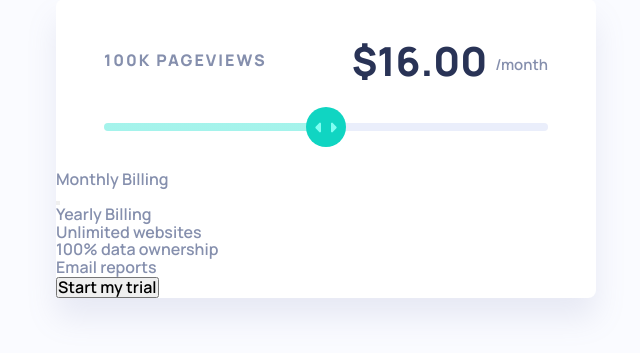
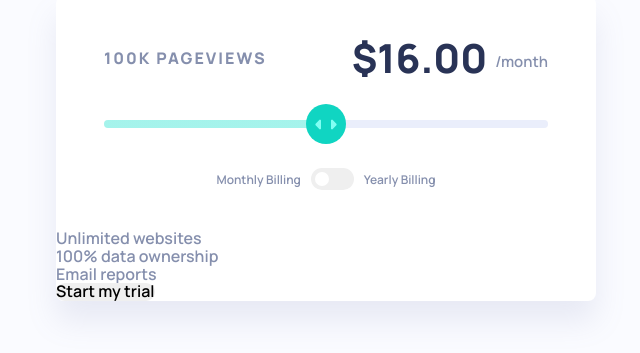
Before and after one commit to karolbanat/interactive-pricing-component, a website: page index.html in a window 1280 px wide. Shown: the part 321-674 px from the top of the page, without its empty margins (314-954 px from the left). Drawn offline with Linux system fonts and the light colour scheme.

Commit message:
Basic toggle styling

```diff
--- a/index.html
+++ b/index.html
@@ -32,7 +32,7 @@
 				</form>
 				<div class="toggle">
 					<p class="toggle__label">Monthly Billing</p>
-					<button class="btn btn--toggle" aria-label="Toggle to yearly billing"></button>
+					<button class="btn btn--toggle btn--toggle-left" aria-label="Toggle to yearly billing"></button>
 					<p class="toggle__label">Yearly Billing </p>
 				</div>
 				<div class="divider"></div>
--- /dev/null
+++ b/src/sass/components/_btn.scss
@@ -0,0 +1,38 @@
+.btn {
+	border: none;
+	border-radius: 100vmax;
+
+	cursor: pointer;
+
+	&--toggle {
+		--circle-width: 1.4rem;
+		--circle-left: 0.4rem;
+
+		position: relative;
+		width: 4.3rem;
+		height: 2.2rem;
+
+		&::before {
+			content: '';
+			position: absolute;
+			top: 50%;
+			transform: translateY(-50%);
+
+			width: var(--circle-width);
+			aspect-ratio: 1;
+
+			background-color: var(--toggle);
+			border-radius: 100vmax;
+
+			transition: left 0.35s ease;
+		}
+
+		&-left::before {
+			left: var(--circle-left);
+		}
+
+		&-right::before {
+			left: calc(100% - var(--circle-width) - var(--circle-left));
+		}
+	}
+}
--- /dev/null
+++ b/src/sass/components/_toggle.scss
@@ -0,0 +1,12 @@
+.toggle {
+	display: flex;
+	justify-content: center;
+	align-items: center;
+	gap: 1rem;
+
+	margin-bottom: 4rem;
+
+	&__label {
+		font-size: var(--fz-small);
+	}
+}
--- a/src/sass/main.scss
+++ b/src/sass/main.scss
@@ -6,3 +6,5 @@
 @import './components/header';
 @import './components/card';
 @import './components/pricing-form';
+@import './components/toggle';
+@import './components/btn';
```
Also changed, not shown: dist/css/main.min.css.
